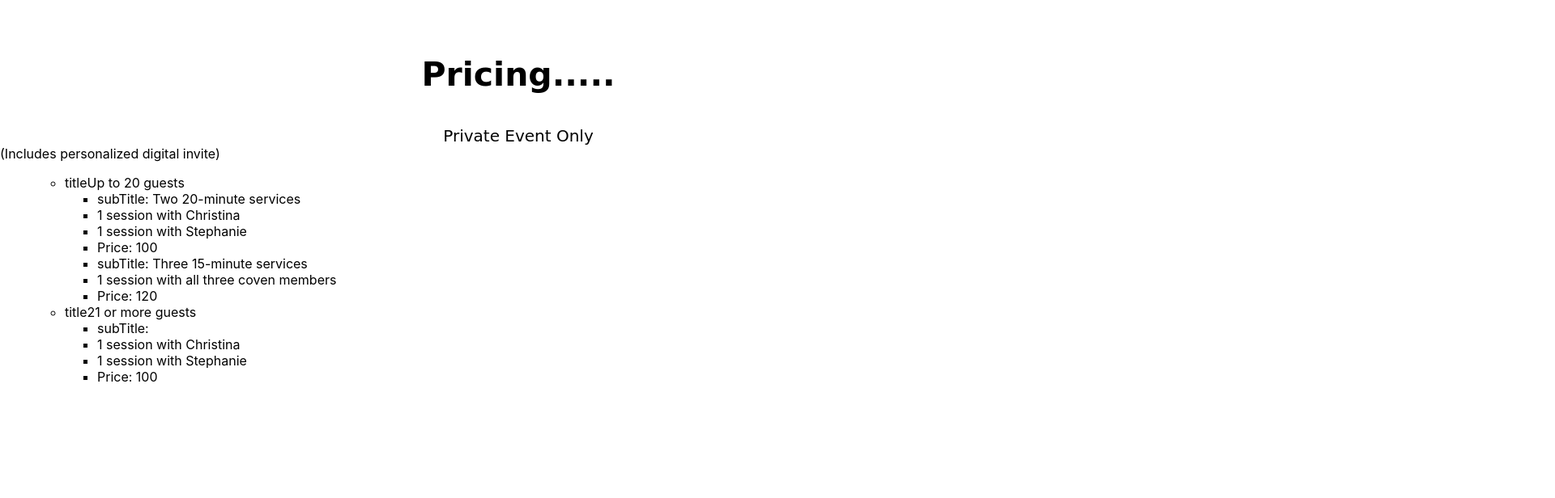
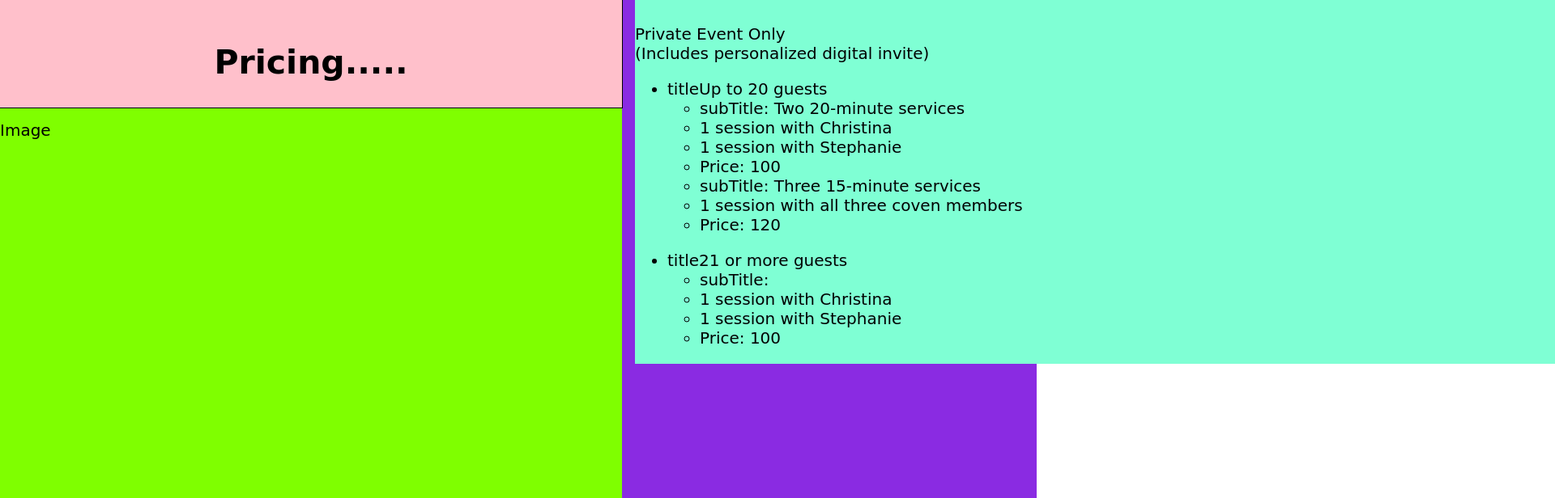
Before and after one commit to ADavidson02/gypsy_vibes, a React (Create React App) app: page /pricing in a window 1280 px wide. Shown: the top 616 px of the page at 81% size, 1920 px wide, since content can reach past the window. Built offline with nearby package versions, Linux system fonts and the light colour scheme.

Commit message:
Fix left side of page

```diff
--- a/package.json
+++ b/package.json
@@ -3,6 +3,9 @@
   "version": "0.1.0",
   "private": true,
   "dependencies": {
+    "@emotion/react": "^11.9.3",
+    "@emotion/styled": "^11.9.3",
+    "@mui/material": "^5.9.1",
     "@testing-library/jest-dom": "^5.16.4",
     "@testing-library/react": "^13.3.0",
     "@testing-library/user-event": "^13.5.0",
--- a/src/components/pricing.css
+++ b/src/components/pricing.css
@@ -9,19 +9,42 @@
   padding-top: 20px;
   margin: 48px 0 20px 0px;
   font-weight: 550;
+  outline: solid 1px black;
+  background: pink;
 }
 
 .subTitle {
   font-family: Comic Sans MS, Comic Sans, cursive;
   font-size: 20px;
-  display: flex;
-  align-items: center;
-  flex-direction: column;
-  align-content: flex-start;
-  justify-content: center;
+
   padding-top: 20px;
 }
 
+.containerLeft {
+  height: 100vh;
+  font-family: Comic Sans MS, Comic Sans, cursive;
+  font-size: 20px;
+  background-color: aquamarine;
+  width: 60% !important;
+  flex-grow: 1;
+  background-color: chartreuse;
+}
+
 .containerRight {
+  height: 100vh;
+  font-family: Comic Sans MS, Comic Sans, cursive;
+  font-size: 20px;
+  padding-top: 10px;
+  background-color: aquamarine;
+}
 
+.mainContainer {
+  background-color: blueviolet;
+  height: 100vh;
 }
+
+.lowerWrapper {
+  display: flex;
+  flex-direction: 'row';
+  flex-wrap: nowrap !important;
+}
--- a/src/components/pricing.js
+++ b/src/components/pricing.js
@@ -1,15 +1,50 @@
 import React, { Component } from 'react';
 import pricingInfo from '../assets/pricingInfo';
 import './pricing.css';
+import Grid from '@mui/material/Grid';
+import Paper from '@mui/material/Paper';
+import Box from '@mui/material/Box';
 
 class PricingPage extends Component {
   render() {
     return (
-      <div>
-        <div className='titleHeader'>Pricing.....</div>
+      <Grid container direction='column' gap={2} className='mainContainer'>
+        <Grid
+          item
+          container
+          direction='column'
+          className='containerLeft'
+          gap={2}
+        >
+          <Grid
+            item
+            direction='row'
+            className='titleHeader'
+            sm={2}
+            md={2}
+            lg={2}
+            xl={2}
+            flexGrow={1}
+            gap={2}
+          >
+            Pricing.....
+          </Grid>
+          <Grid item>Image</Grid>
+        </Grid>
+
+        <Grid
+          container
+          item
+          sm={4}
+          xl={4}
+          lg={4}
+          md={4}
+          className='containerRight'
+          direction='column'
+        >
           <div className='subTitle'>Private Event Only </div>
           <div>(Includes personalized digital invite)</div>
-        <ul className='conatinerRight'>
+          <Grid item>
             {pricingInfo.map((info) => (
               <ul key={info.id}>
                 <li>title{info.title}</li>
@@ -24,8 +59,9 @@ class PricingPage extends Component {
                 ))}
               </ul>
             ))}
-        </ul>
-      </div>
+          </Grid>
+        </Grid>
+      </Grid>
     );
   }
 }
```
Also changed, not shown: 1 other file (tests, documents, lock files or other folders). Lines whose indentation alone changed are shown as unchanged.
